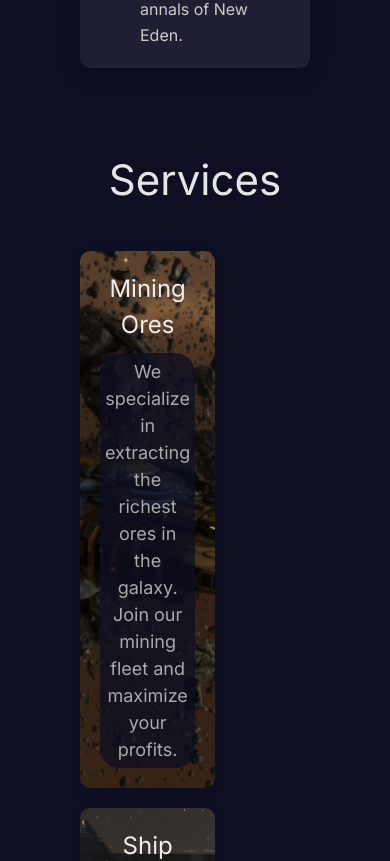
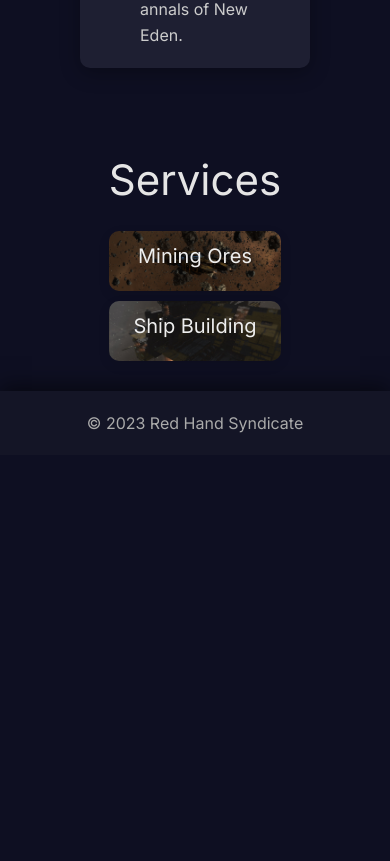
Before and after one commit to HeiseMo/red-hand-syndicate, a Next.js app: page / in a window 390 px wide. Shown: the part 1418-2279 px from the top of the page. After the commit the page ends 1873 px from the top, so only its background shows below. Built offline with nearby package versions, Linux system fonts and the light colour scheme.

Commit message:
mobile view

```diff
--- a/app/globals.css
+++ b/app/globals.css
@@ -149,3 +149,32 @@ body {
 .footer-container p {
   margin: 0;
 }
+
+/* ... your existing styles ... */
+
+/* responsive design for mobile devices */
+@media (max-width: 768px) {
+  .service-card p {
+    display: none; /* hide the p tag in cards on screens less than 768px wide */
+  }
+
+  .services {
+    flex-direction: column; /* On mobile devices, cards will stack vertically */
+    gap: 10px;
+  }
+
+  .cards {
+    flex-direction: column; /* Cards will stack vertically */
+    gap: 10px;
+    padding: 10px 0;
+  }
+
+  .service-card {
+    flex: 0 1 100%; /* Each card will take the full width on mobile */
+    padding: 10px;  /* Slightly less padding for mobile */
+  }
+
+  .service-card h3 {
+    font-size: 20px; /* Smaller heading for mobile */
+  }
+}
```
